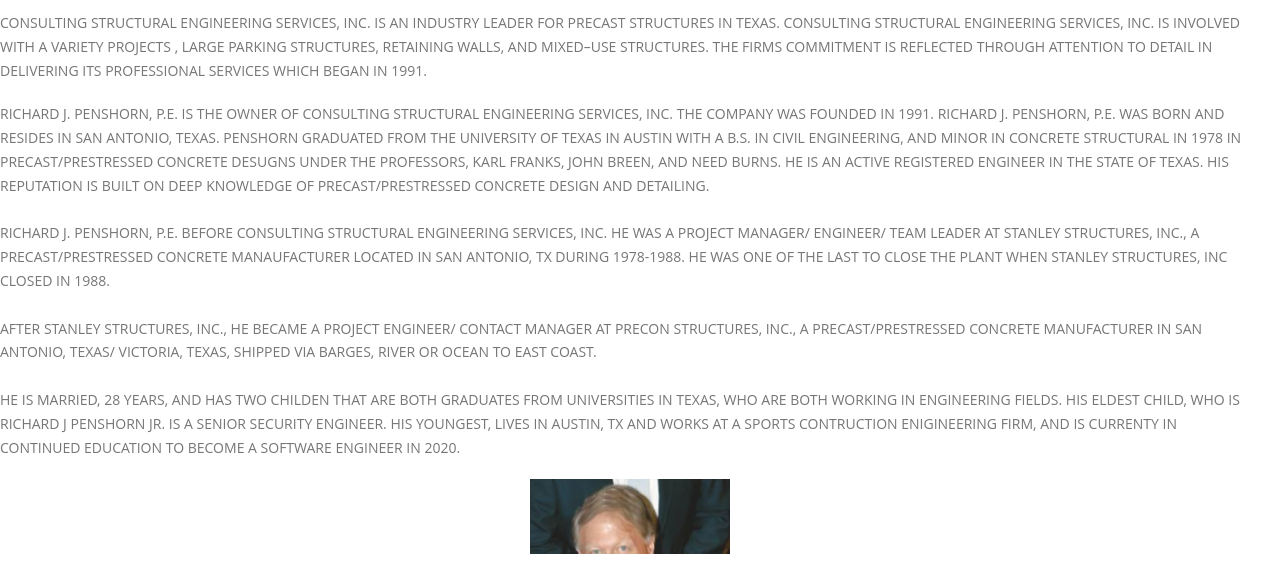
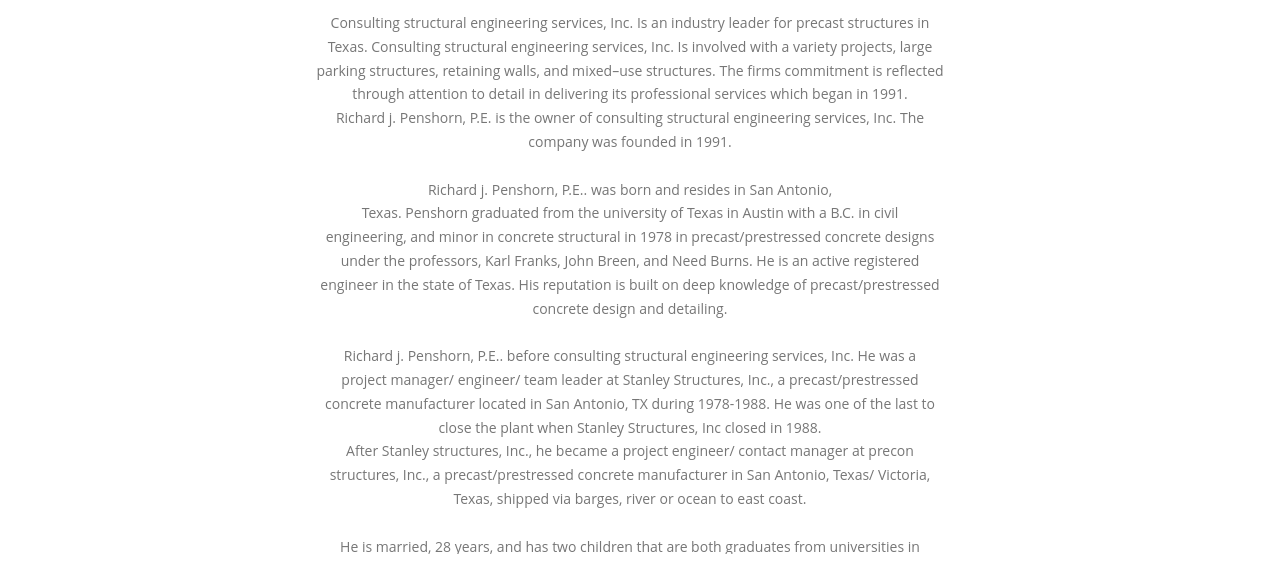
Before and after one commit to katepenshorn/katepenshorn.github.io, a plain HTML site: page about us.html in a window 1280 px wide. Shown: the part 226-798 px from the top of the page. Drawn offline with Linux system fonts and the light colour scheme; files whose address does not match are found by name.

Commit message:
update about page
about

```diff
--- a/about us.html
+++ b/about us.html
@@ -78,25 +78,34 @@
 						</div>
 					</div>
 
-				<p>CONSULTING STRUCTURAL ENGINEERING SERVICES, INC. IS AN INDUSTRY LEADER FOR PRECAST STRUCTURES IN TEXAS.
-
-					CONSULTING STRUCTURAL ENGINEERING SERVICES, INC. IS INVOLVED WITH A VARIETY PROJECTS , LARGE PARKING STRUCTURES, RETAINING WALLS, AND MIXED–USE STRUCTURES. THE FIRMS COMMITMENT IS REFLECTED THROUGH ATTENTION TO DETAIL IN DELIVERING ITS PROFESSIONAL SERVICES WHICH BEGAN IN 1991.
-
-					</p>
-                <p>RICHARD J. PENSHORN, P.E. IS THE OWNER OF CONSULTING STRUCTURAL ENGINEERING SERVICES, INC. THE COMPANY WAS FOUNDED IN 1991. RICHARD J. PENSHORN, P.E. WAS BORN AND RESIDES IN SAN ANTONIO, TEXAS. PENSHORN GRADUATED FROM THE UNIVERSITY OF TEXAS IN AUSTIN WITH A B.S. IN CIVIL ENGINEERING, AND MINOR IN CONCRETE STRUCTURAL IN 1978 IN PRECAST/PRESTRESSED CONCRETE DESUGNS UNDER THE PROFESSORS, KARL FRANKS, JOHN BREEN, AND NEED BURNS. HE IS AN ACTIVE REGISTERED ENGINEER IN THE STATE OF TEXAS. HIS REPUTATION IS BUILT ON DEEP KNOWLEDGE OF PRECAST/PRESTRESSED CONCRETE DESIGN AND DETAILING.
-                    <br>
-                    <br>
-
-                        RICHARD J. PENSHORN, P.E. BEFORE CONSULTING STRUCTURAL ENGINEERING SERVICES, INC. HE WAS A PROJECT MANAGER/ ENGINEER/ TEAM LEADER AT STANLEY STRUCTURES, INC., A PRECAST/PRESTRESSED CONCRETE MANAUFACTURER LOCATED IN SAN ANTONIO, TX DURING 1978-1988. HE WAS ONE OF THE LAST TO CLOSE THE PLANT WHEN STANLEY STRUCTURES, INC CLOSED IN 1988.
-                        <br>
-                        <br>
-
-                        AFTER STANLEY STRUCTURES, INC., HE BECAME A PROJECT ENGINEER/ CONTACT MANAGER AT PRECON STRUCTURES, INC., A PRECAST/PRESTRESSED CONCRETE MANUFACTURER IN SAN ANTONIO, TEXAS/ VICTORIA, TEXAS, SHIPPED VIA BARGES, RIVER OR OCEAN TO EAST COAST.
-                        <br>
-                        <br>
-
-						HE IS MARRIED, 28 YEARS, AND HAS TWO CHILDEN THAT ARE BOTH GRADUATES FROM UNIVERSITIES IN TEXAS, WHO ARE BOTH WORKING IN ENGINEERING FIELDS. HIS ELDEST CHILD, WHO IS RICHARD J PENSHORN JR. IS A SENIOR SECURITY ENGINEER. HIS YOUNGEST, LIVES IN AUSTIN, TX AND WORKS AT A SPORTS CONTRUCTION ENIGINEERING FIRM, AND IS CURRENTY IN CONTINUED EDUCATION TO BECOME A SOFTWARE ENGINEER IN 2020.
-					</p>
+				<center><p>Consulting structural engineering services, Inc. Is an industry leader for precast structures in <br>
+						Texas. Consulting structural engineering services, Inc. Is involved with a variety projects, large<br>
+						parking structures, retaining walls, and mixed–use structures. The firms commitment is reflected<br>
+						through attention to detail in delivering its professional services which began in 1991.<br>
+						Richard j. Penshorn, P.E. is the owner of consulting structural engineering services, Inc. The<br>
+						company was founded in 1991.
+						<br>
+						<br>
+						Richard j. Penshorn, P.E.. was born and resides in San Antonio,<br>
+						Texas. Penshorn graduated from the university of Texas in Austin with a B.C. in civil<br>
+						engineering, and minor in concrete structural in 1978 in precast/prestressed concrete designs<br>
+						under the professors, Karl Franks, John Breen, and Need Burns. He is an active registered<br>
+						engineer in the state of Texas. His reputation is built on deep knowledge of precast/prestressed<br>
+						concrete design and detailing.<br>
+						<br>
+						Richard j. Penshorn, P.E.. before consulting structural engineering services, Inc. He was a<br>
+						project manager/ engineer/ team leader at Stanley Structures, Inc., a precast/prestressed<br>
+						concrete manufacturer located in San Antonio, TX during 1978-1988. He was one of the last to<br>
+close the plant when Stanley Structures, Inc closed in 1988.<br>
+After Stanley structures, Inc., he became a project engineer/ contact manager at precon<br>
+structures, Inc., a precast/prestressed concrete manufacturer in San Antonio, Texas/ Victoria,<br>
+Texas, shipped via barges, river or ocean to east coast.<br>
+<br>
+He is married, 28 years, and has two children that are both graduates from universities in<br>
+Texas, who are both working in engineering fields. His eldest child, who is Richard J Penshorn<br>
+Jr. Is a senior security engineer. His youngest, lives in Austin, TX and works at a sports<br>
+construction engineering firm, and is currently in continued education to become a software<br>
+engineer in 2020.</p></center>
 					<center><img src="images/rickpenshorn.png" width="200px" height="200px"></center>
 					<center><h2>Richard J. Penshorn, P.E.</h2></center>
 					<center><img src="images/longhorn.png" width="350px" height="100px"></center>
```
Also changed, not shown: consult.html (+12 -1 lines).
